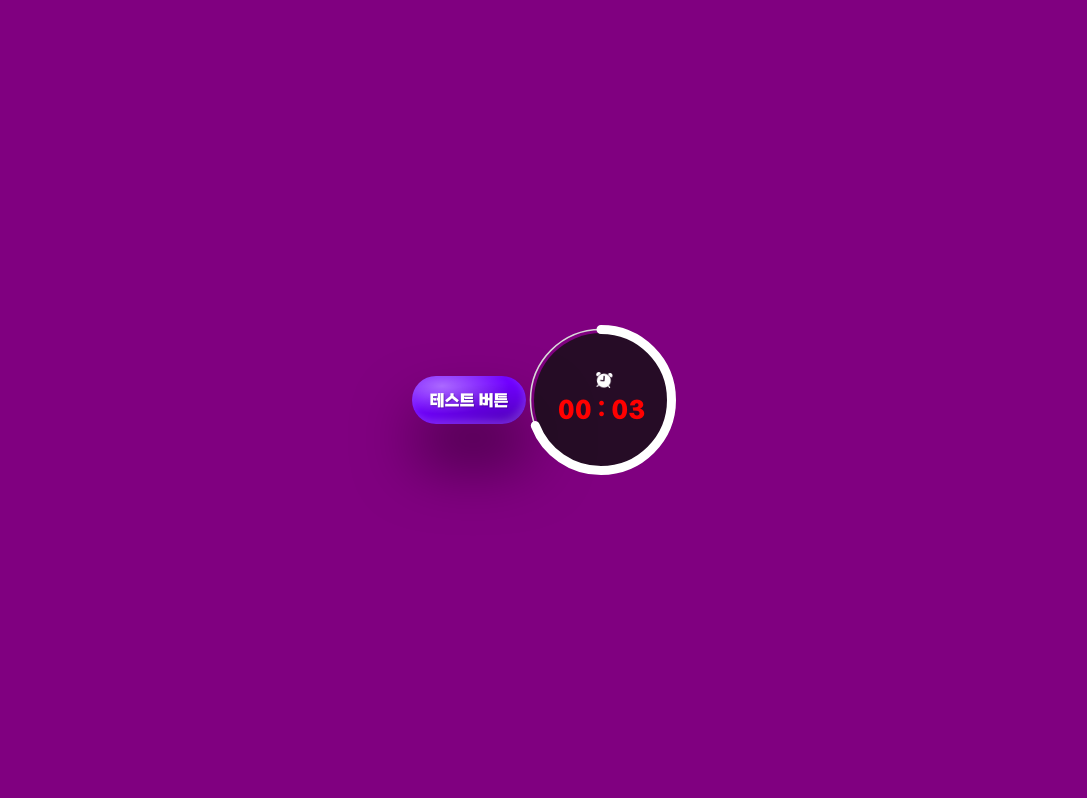
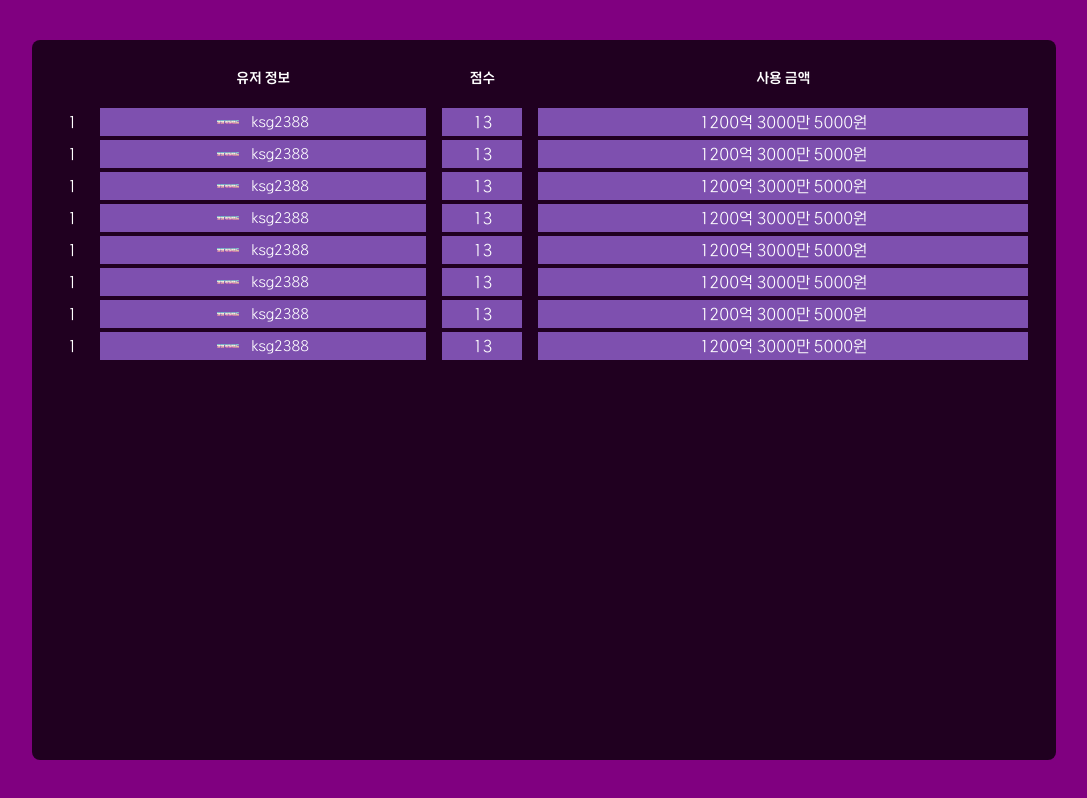
Before and after one commit to LEEILHO/MaengMaengGameLand, a Next.js app in the folder frontend/: page /test in a window 1280 px wide. Shown: the whole page, without its empty margins (96-1183 px from the left). Built offline with nearby package versions, Linux system fonts and the light colour scheme.

Commit message:
Fix(jwac): 무제한 보석 경매 결과 화면 추가

```diff
--- a/frontend/src/app/test/page.tsx
+++ b/frontend/src/app/test/page.tsx
@@ -5,27 +5,23 @@ import Timer from '@components/common/clients/Timer'
 import useModal from '@hooks/useModal'
 import { useRouter } from 'next/navigation'
 import { styled } from 'styled-components'
+import { motion } from 'framer-motion'
+import { useState, useEffect } from 'react'
+import JWACResult from '@components/gameRoom/jwac/JWACResult'
 
 const Test = () => {
   const router = useRouter()
   const { Modal, isOpen, openModal, closeModal } = useModal()
+  const [color, setColor] = useState('red')
+
+  useEffect(() => {
+    console.log(color)
+  }, [color])
 
   return (
     <>
-      <Modal isOpen={isOpen}>
-        <div
-          style={{
-            height: '200px',
-            width: '300px',
-            backgroundColor: 'skyblue',
-          }}
-        >
-          {'모달달달달달달달'}
-          <button onClick={closeModal}>닫기</button>
-        </div>
-      </Modal>
       <StyledTestContainer>
-        <CButton
+        {/* <CButton
           radius={36}
           backgroundColor="rgba(112, 0, 255, 1)"
           text="테스트 버튼"
@@ -33,7 +29,59 @@ const Test = () => {
           color="white"
           onClick={() => openModal()}
         ></CButton>
-        <Timer size="150" fontSize="24" time={10} />
+
+        <motion.div
+          style={{
+            width: '100%',
+            height: '100%',
+          }}
+          // layout
+        >
+          {color === 'red' && (
+            <motion.div
+              style={{
+                width: '100%',
+                height: '100%',
+              }}
+              initial={{ opacity: 0 }}
+              animate={{ opacity: 1 }} // 라운드 종료 시만 보이도록
+              onClick={() => setColor('blue')}
+              layoutId="red"
+            >
+              <TestRed />
+            </motion.div>
+          )}
+          {color === 'blue' && (
+            <motion.div
+              style={{
+                width: '100%',
+                height: '100%',
+              }}
+              initial={{ opacity: 0 }}
+              animate={{ opacity: 1 }} // 라운드 종료 시만 보이도록
+              onClick={() => setColor('green')}
+              layoutId="blue"
+            >
+              <TestBlue />
+            </motion.div>
+          )}
+          {color === 'green' && (
+            <motion.div
+              style={{
+                width: '100%',
+                height: '100%',
+              }}
+              initial={{ opacity: 0 }}
+              animate={{ opacity: 1 }} // 라운드 종료 시만 보이도록
+              layoutId="green"
+            >
+              <TestGreen />
+            </motion.div>
+          )}
+        </motion.div> */}
+
+        {/* <Timer size="150" fontSize="24" time={10} /> */}
+        <JWACResult />
       </StyledTestContainer>
     </>
   )
@@ -50,3 +98,20 @@ const StyledTestContainer = styled.div`
   align-items: center;
   background-color: purple;
 `
+
+const TestRed = styled.div`
+  width: 100%;
+  height: 100%;
+  background-color: red;
+`
+
+const TestBlue = styled.div`
+  width: 100%;
+  height: 100%;
+  background-color: blue;
+`
+const TestGreen = styled.div`
+  width: 100%;
+  height: 100%;
+  background-color: green;
+`
--- /dev/null
+++ b/frontend/src/components/gameRoom/jwac/JWACResult.tsx
@@ -0,0 +1,24 @@
+import * as S from '@styles/gameRoom/jwac/JWACResult.styled'
+import JWACResultUser from './JWACResultUser'
+import { images } from '@constants/images'
+
+const JWACResult = () => {
+  return (
+    <S.JWACResultContainer>
+      <S.DiscriptionRow>
+        <S.UserDataTitle>유저 정보</S.UserDataTitle>
+        <S.ScoreTitle>점수</S.ScoreTitle>
+        <S.MoneyTitle>사용 금액</S.MoneyTitle>
+      </S.DiscriptionRow>
+      <S.PlayerListContainer>
+        {Array(8)
+          .fill(0)
+          .map(() => (
+            <JWACResultUser />
+          ))}
+      </S.PlayerListContainer>
+    </S.JWACResultContainer>
+  )
+}
+
+export default JWACResult
--- /dev/null
+++ b/frontend/src/components/gameRoom/jwac/JWACResultUser.tsx
@@ -0,0 +1,18 @@
+import { images } from '@constants/constants'
+import * as S from '@styles/gameRoom/jwac/JWACResultUser.styled'
+
+const JWACResultUser = () => {
+  return (
+    <S.ResultUserContainer>
+      <S.Rank>1</S.Rank>
+      <S.UserData>
+        <S.UserProfileImage src={images.login.maengland} alt="프로필이미지" />
+        <S.UserName>ksg2388</S.UserName>
+      </S.UserData>
+      <S.Score>13</S.Score>
+      <S.Money>1200억 3000만 5000원</S.Money>
+    </S.ResultUserContainer>
+  )
+}
+
+export default JWACResultUser
--- a/frontend/src/constants/images.ts
+++ b/frontend/src/constants/images.ts
@@ -59,6 +59,7 @@ export const images = {
       sapphire: '/images/gameRoom/sapphire.png',
       checkIcon: '/images/gameRoom/ic-check-item.png',
       jewelryInfomationFrame: '/images/gameRoom/frame-jewelry-infomation.png',
+      backWhite: '/images/gameRoom/ic-back-white.png',
     },
   },
 }
--- a/frontend/src/hooks/useSocketJWAC.tsx
+++ b/frontend/src/hooks/useSocketJWAC.tsx
@@ -10,6 +10,7 @@ import { SOCKET_URL } from '@constants/baseUrl'
 import { CompatClient, Stomp } from '@stomp/stompjs'
 import { socketResponseType } from '@type/common/common.type'
 import {
+  GameEndResponseType,
   GameInfoType,
   RoundDataType,
   RoundResultType,
@@ -119,6 +120,11 @@ const useSocketJWAC = () => {
         const data = result.data as SpecialItemResultType
         setJewelryItem(data.itemResult)
       }
+
+      // 게임 종료
+      if (result.type === 'Game_END') {
+        const data = result.data as GameEndResponseType
+      }
     })
   }
 
--- /dev/null
+++ b/frontend/src/styles/gameRoom/jwac/JWACResult.styled.tsx
@@ -0,0 +1,58 @@
+import { styled } from 'styled-components'
+
+export const JWACResultContainer = styled.div`
+  width: 80vw;
+  height: 90vh;
+  background-color: rgba(0, 0, 0, 0.75);
+  border-radius: 8px;
+  display: flex;
+  flex-direction: column;
+  padding: 20px;
+  align-items: center;
+  position: relative;
+`
+
+export const DiscriptionRow = styled.div`
+  display: flex;
+  width: 100%;
+  color: white;
+  font-size: 14px;
+  font-weight: 500;
+  padding-left: 40px;
+  justify-content: center;
+  height: 36px;
+  margin-bottom: 12px;
+`
+
+export const UserDataTitle = styled.p`
+  flex: 1;
+  display: flex;
+  justify-content: center;
+  align-items: center;
+  margin: 0 8px;
+`
+
+export const ScoreTitle = styled.p`
+  width: 80px;
+  display: flex;
+  justify-content: center;
+  align-items: center;
+  margin: 0 8px;
+`
+
+export const MoneyTitle = styled.p`
+  flex: 1.5;
+  display: flex;
+  justify-content: center;
+  align-items: center;
+  margin: 0 8px;
+`
+
+export const PlayerListContainer = styled.div`
+  display: flex;
+  flex: 1;
+  width: 100%;
+  height: 100%;
+  flex-direction: column;
+  gap: 4px;
+`
--- /dev/null
+++ b/frontend/src/styles/gameRoom/jwac/JWACResultUser.styled.tsx
@@ -0,0 +1,52 @@
+import { styled } from 'styled-components'
+
+export const ResultUserContainer = styled.div`
+  display: flex;
+  width: 100%;
+  color: white;
+  height: 28px;
+`
+
+export const UserData = styled.p`
+  flex: 1;
+  display: flex;
+  justify-content: center;
+  align-items: center;
+  background: rgba(158, 107, 223, 0.75);
+  margin: 0 8px;
+`
+
+export const UserProfileImage = styled.img`
+  width: 22px;
+  height: 22px;
+  margin-right: 12px;
+`
+
+export const UserName = styled.p`
+  font-size: 14px;
+`
+
+export const Rank = styled.p`
+  width: 40px;
+  display: flex;
+  justify-content: center;
+  align-items: center;
+`
+
+export const Score = styled.p`
+  width: 80px;
+  display: flex;
+  justify-content: center;
+  align-items: center;
+  background: rgba(158, 107, 223, 0.75);
+  margin: 0 8px;
+`
+
+export const Money = styled.p`
+  flex: 1.5;
+  display: flex;
+  justify-content: center;
+  align-items: center;
+  background: rgba(158, 107, 223, 0.75);
+  margin: 0 8px;
+`
```
Also changed, not shown: frontend/src/app/jwac/game-room/[id]/page.tsx (+12 -0 lines), frontend/src/styles/gameRoom/jwac/JWACRoom.styled.tsx (+8 -0 lines), frontend/src/type/gameRoom/jwac.type.ts (+15 -0 lines), frontend/public/images/gameRoom/ic-back-white.png (added).
